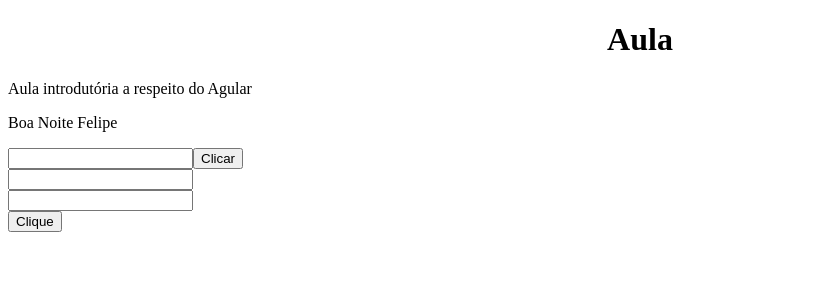
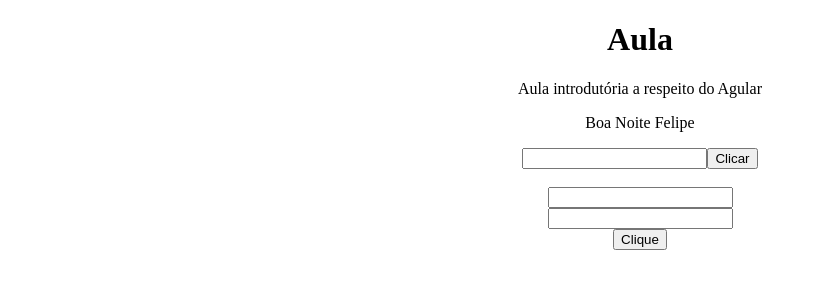
Before and after one commit to F3L1P34479/aulaWebGit, an Angular app: page / in a window 1280 px wide. Shown: the top 300 px of the page, without its empty margins (0-817 px from the left). Built offline with nearby package versions, Linux system fonts and the light colour scheme.

Commit message:
correção do formulario

```diff
--- a/src/app/app.component.css
+++ b/src/app/app.component.css
@@ -1,3 +1,9 @@
 h1 {
    text-align: center;
  }
+ .paragrafo {
+     text-align: center;
+   }
+.formulario {
+    text-align: center;
+  }
--- a/src/app/app.component.html
+++ b/src/app/app.component.html
@@ -1,14 +1,16 @@
 <h1>Aula</h1>
 
-<p>Aula introdutória a respeito do Agular</p>
-<p>Boa Noite {{ nome }} </p>
+<p class = paragrafo>Aula introdutória a respeito do Agular</p>
+<p class = paragrafo>Boa Noite {{ nome }} </p>
 
-<form>
+<form class = formulario>
   <input type="text" name="valor" value="" [(ngModel)]="valor">
-  <button type="button" name="button" (click)="clique()" >Clicar</button><br/>
-
+  <button type="button" name="button" (click)="clique()" >Clicar</button>
+</form>
+  <br/>
+<form class = formulario>
   <input type="text" name="num1" value="" [(ngModel)]="num1"><br/>
   <input type="text" name="num2" value="" [(ngModel)]="num2"><br/>
   <button type="button" name="button" (click)="soma()" >Clique</button>
-  <p>{{ total }}</p>
+  <p>{{ resposta }}</p>
 </form>
--- a/src/app/app.component.ts
+++ b/src/app/app.component.ts
@@ -9,12 +9,13 @@ import { Component } from '@angular/core';
 export class AppComponent{
   nome: string = "Felipe";
   valor: string = "";
-  num1: string = "";
-  num2: string = "";
+  num1: int = "";
+  num2: int = "";
+  resposta: string;
 
-  soma():Number{
-    this.total= Number(this.num1) + Number(this.num2);
-    return this.total;
+  soma():void{
+    this.resposta= (Number(this.num1) + Number(this.num2));
+    return this.resposta;
   }
   apresentaNome(){
     alert('Boa noite ' + this.valor);
```
Also changed, not shown: 1 other file (tests, documents, lock files or other folders).
